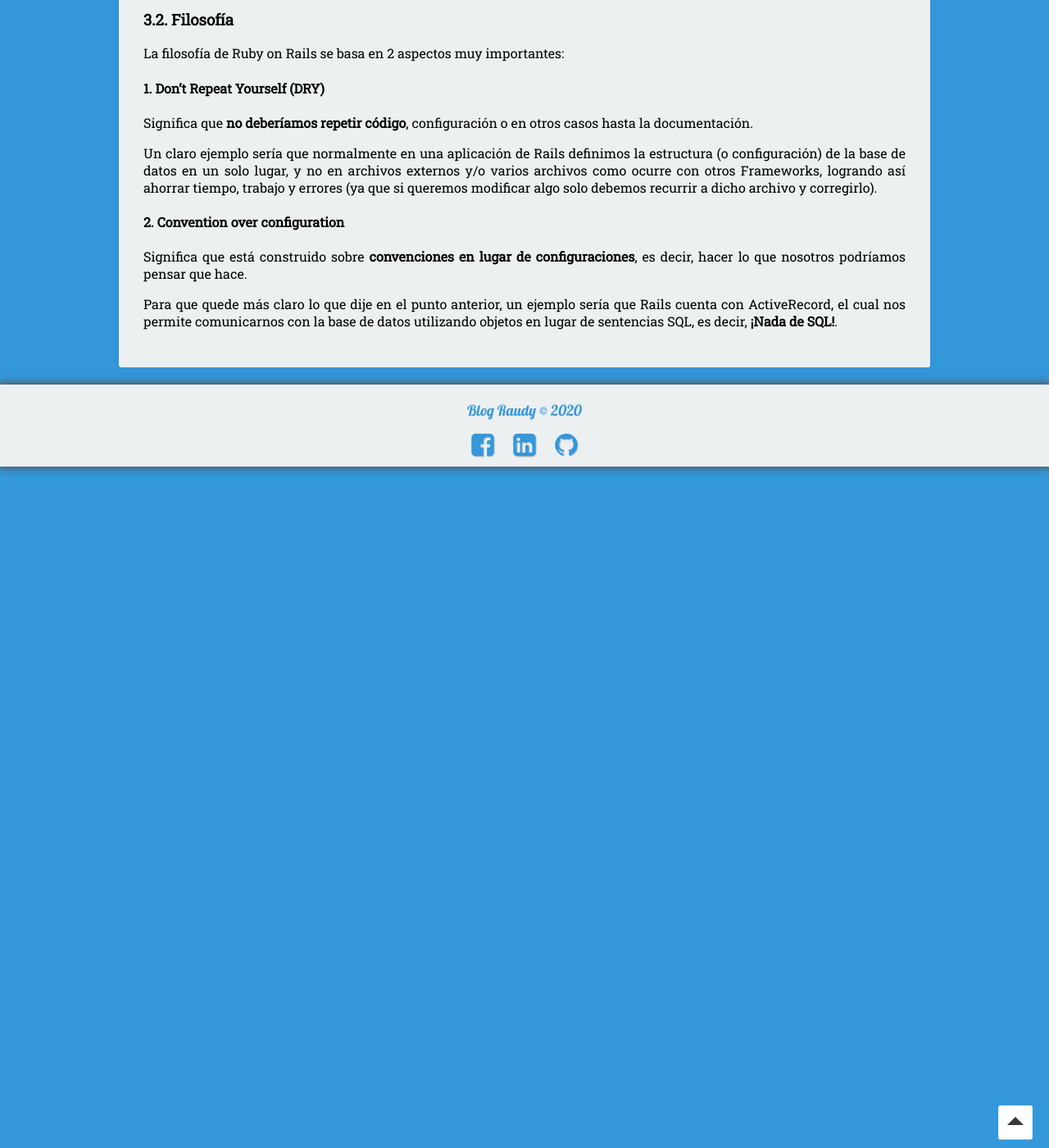
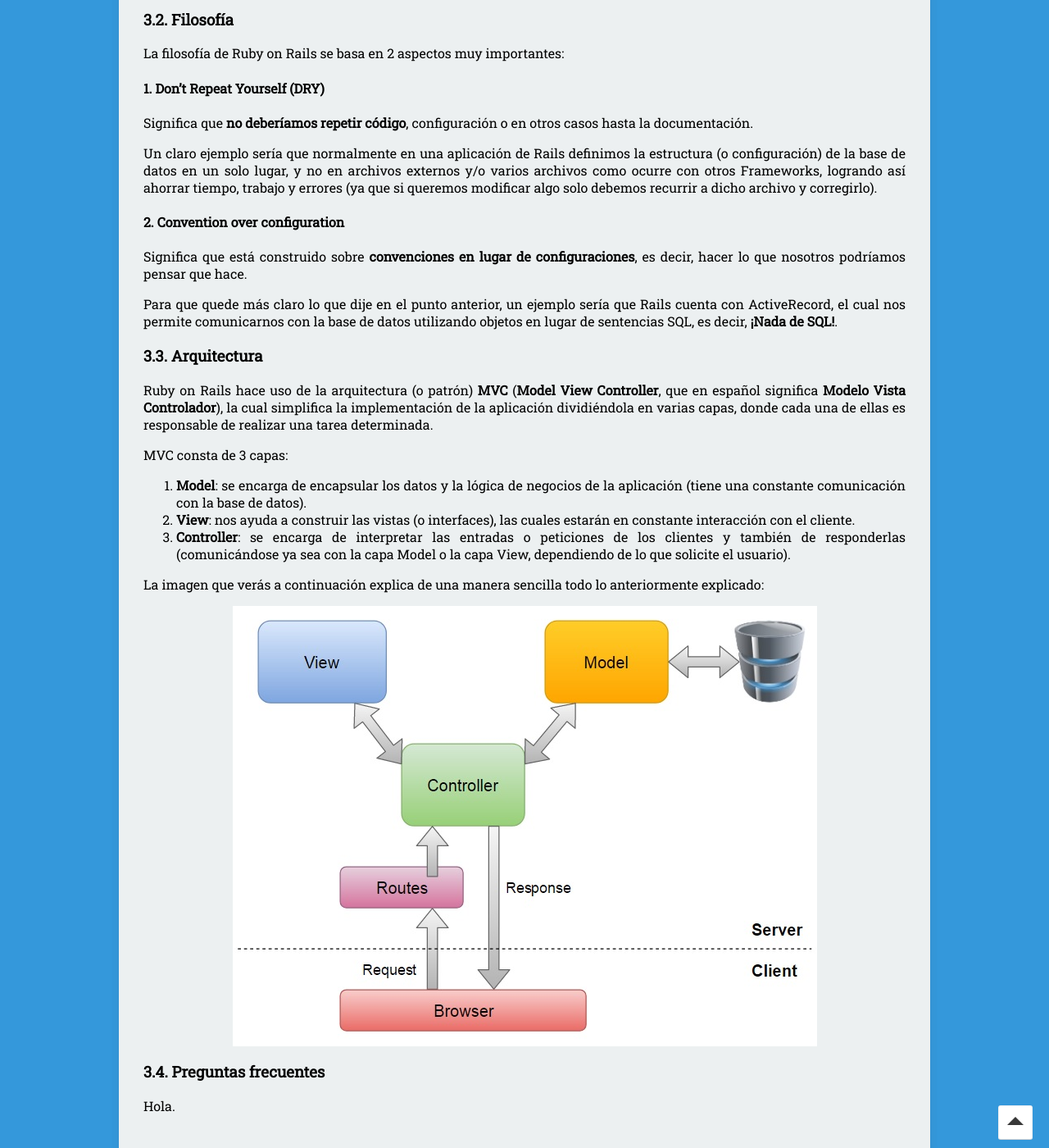
Before and after one commit to nisoto/Blog-anterior-2.0, a Jekyll site: the page built from _posts/2020-04-13-rails-i-introduccion.md, in a window 1280 px wide and 1400 px high, scrolled down 1608 px. Shown: the whole window at 82% size. Built offline with Jekyll 4.4.1, drawn with Linux system fonts in a browser that asks for light colours; nearby versions of some CDN libraries.

Commit message:
Update 2020-04-13-rails-i-introduccion.md

```diff
--- a/_posts/2020-04-13-rails-i-introduccion.md
+++ b/_posts/2020-04-13-rails-i-introduccion.md
@@ -76,3 +76,21 @@ Un claro ejemplo sería que normalmente en una aplicación de Rails definimos la
 Significa que está construido sobre **convenciones en lugar de configuraciones**, es decir, hacer lo que nosotros podríamos pensar que hace.
 
 Para que quede más claro lo que dije en el punto anterior, un ejemplo sería que Rails cuenta con ActiveRecord, el cual nos permite comunicarnos con la base de datos utilizando objetos en lugar de sentencias SQL, es decir, **¡Nada de SQL!**.
+
+### 3.3. Arquitectura
+
+Ruby on Rails hace uso de la arquitectura (o patrón) **MVC** (**Model View Controller**, que en español significa **Modelo Vista Controlador**), la cual simplifica la implementación de la aplicación dividiéndola en varias capas, donde cada una de ellas es responsable de realizar una tarea determinada.
+
+MVC consta de 3 capas:
+
+1. **Model**: se encarga de encapsular los datos y la lógica de negocios de la aplicación (tiene una constante comunicación con la base de datos).
+2. **View**: nos ayuda a construir las vistas (o interfaces), las cuales estarán en constante interacción con el cliente.
+3. **Controller**: se encarga de interpretar las entradas o peticiones de los clientes y también de responderlas (comunicándose ya sea con la capa Model o la capa View, dependiendo de lo que solicite el usuario).
+
+La imagen que verás a continuación explica de una manera sencilla todo lo anteriormente explicado:
+
+![MVC]({{ site.baseurl }}/assets/img/MVC.jpg)
+
+### 3.4. Preguntas frecuentes
+
+Hola.
```
